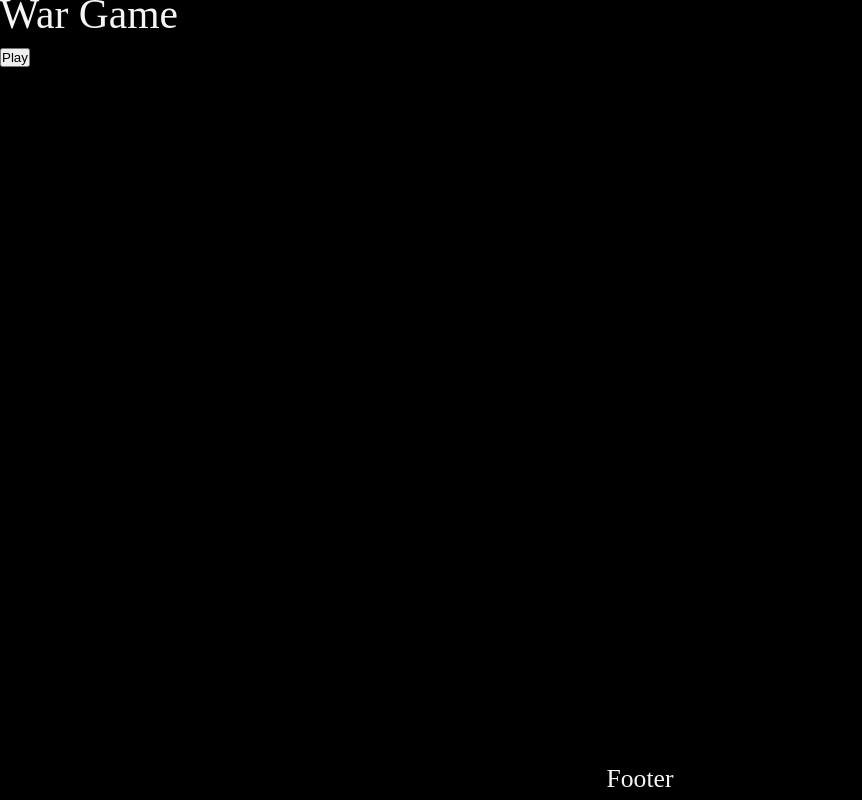
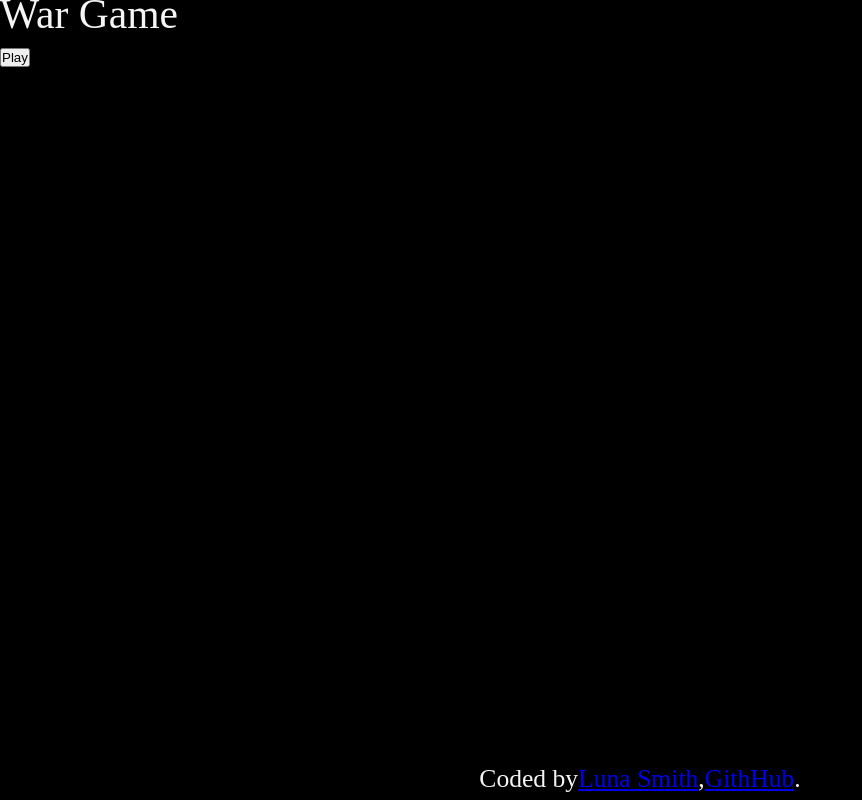
Before and after one commit to Lu-Smith/war_game_vue, a Vue app: page / in a window 1280 px wide. Shown: the whole page, without its empty margins (0-862 px from the left). Built offline with nearby package versions, Linux system fonts and the light colour scheme.

Commit message:
Updated FooterComponent

```diff
--- a/src/components/FooterComponent.vue
+++ b/src/components/FooterComponent.vue
@@ -2,7 +2,10 @@
 </script>
 
 <template>
-    <h3>Footer</h3>
+    <h3>Coded by
+      <a href="https://www.lunasmithart.com/" target="_blank"> Luna Smith</a>,
+      <a href="https://github.com/Lu-Smith/war_game_vue" target="_blank"> GithHub</a>.
+    </h3>
 </template>
 
 <style scoped>
```
